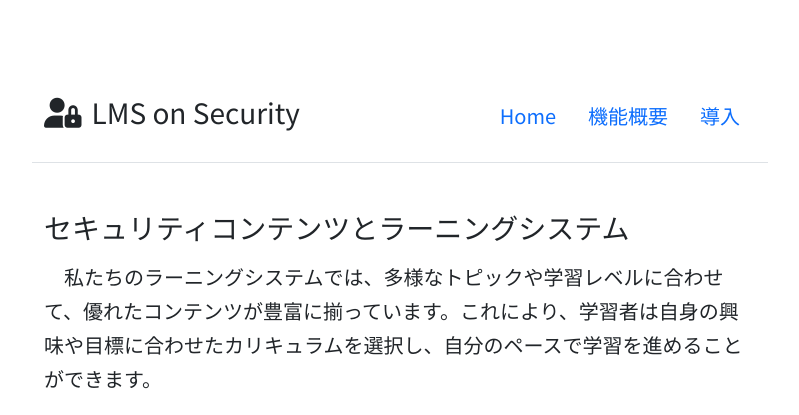
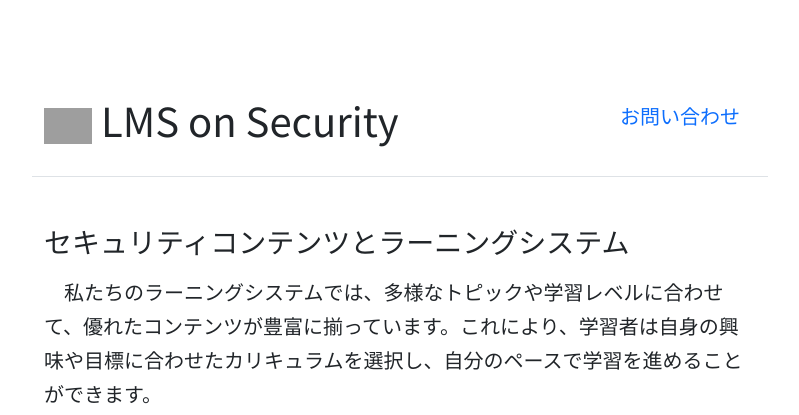
Before and after one commit to MR-TABATA/LMSon, a Django app: page / in a window 1280 px wide. Shown: the top 415 px of the page, without its empty margins (240-1039 px from the left). Run offline with Django 4.2, Linux system fonts and the light colour scheme; some libraries are stand-ins or nearby versions; grey boxes are pictures that could not be loaded.

Commit message:
ヘッダー修正（不必要リンクページの除去）

```diff
--- a/templates/home_header.html
+++ b/templates/home_header.html
@@ -1,17 +1,11 @@
 <div class="row border-bottom mb-5">
   <div class="col-7">
-    <h3 class="pb-4 mi-l"><i class="fa-solid fa-user-lock"></i>{{ SITE_NAME }}</h3>
+    <h1 class="pb-4 mi-l"><img src="/media/images/common/lmson.png"  style="width:48px;height:auto;"> {{ SITE_NAME }}</h1>
   </div>
   <div class="col-5">
-    <ul class="nav  justify-content-end h5">
+    <ul class="nav justify-content-end h5">
       <li class="nav-item">
-        <a class="nav-link" href="/" class="text-decoration-none">Home</a>
-      </li>
-      <li class="nav-item">
-        <a class="nav-link" href="/overview/" class="text-decoration-none">機能概要</a>
-      </li>
-      <li class="nav-item">
-        <a class="nav-link" href="#" class="text-decoration-none">導入</a>
+        <a class="nav-link" href="https://forms.gle/KNHeV1zaMUFTo9136" class="text-decoration-none">お問い合わせ</a>
       </li>
     </ul>
   </div>
```
